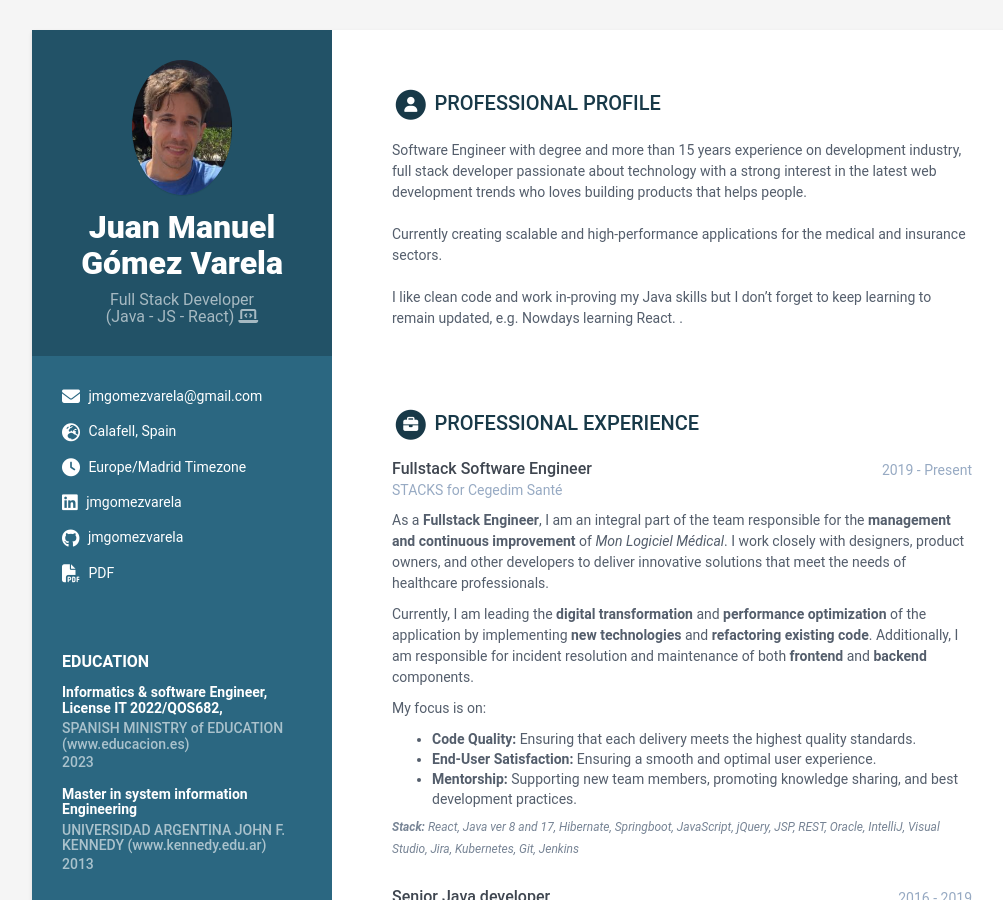
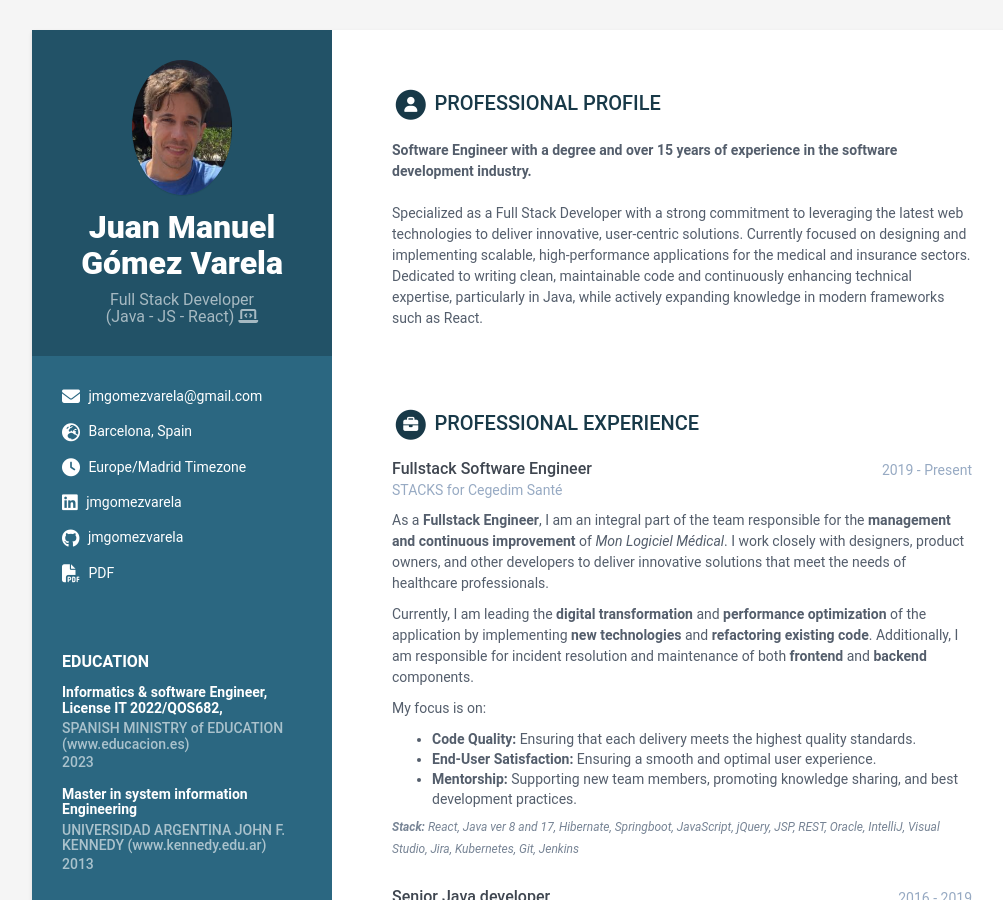
Before and after one commit to jmgomezvarela/curriculum, a Jekyll site: the page built from index.html, in a window 1280 px wide and 900 px high. Shown: the whole window, without its empty margins (108-1111 px from the left). Built offline with Jekyll 4.4.1, drawn with Linux system fonts in a browser that asks for light colours.

Commit message:
Update data.yml
Fixed intro

```diff
--- a/_data/data.yml
+++ b/_data/data.yml
@@ -10,7 +10,7 @@ sidebar:
 
   # Sidebar links
   email: [ jmgomezvarela@gmail.com ]
-  location: Calafell, Spain
+  location: Barcelona, Spain
   timezone: Europe/Madrid
   linkedin: [ jmgomezvarela ]
   github: [ jmgomezvarela ]
@@ -48,22 +48,17 @@ sidebar:
       - item: Competencies - Responsibility, interpersonal skills, and public speaking.
       - item: Licenses - B and A2 driver's licenses.
 
-
 career-profile:
   title: Professional Profile
   summary: |
-    Software Engineer with degree and more than 15 years experience on development industry,
-    full stack developer passionate about technology with a strong interest in the latest web development trends who loves building products that helps people. <BR><BR>
-    Currently creating scalable and high-performance applications for the medical and insurance sectors.<BR><BR>
-    I like clean code and work in-proving my Java skills but I don't forget to keep learning to remain updated, e.g. Nowdays learning React.
-    .<BR><BR>
-
+    **Software Engineer with a degree and over 15 years of experience in the software development industry.**<BR><BR>
+    Specialized as a Full Stack Developer with a strong commitment to leveraging the latest web technologies to deliver innovative, user-centric solutions.
+    Currently focused on designing and implementing scalable, high-performance applications for the medical and insurance sectors.
+    Dedicated to writing clean, maintainable code and continuously enhancing technical expertise, particularly in Java, while actively expanding knowledge in modern frameworks such as React.<BR><BR>
 
 education:
   title: Education
   info:
-
-
     - degree: Informatics & software Engineer, License IT 2022/QOS682,
       university: SPANISH MINISTRY of EDUCATION  (www.educacion.es)
       time: 2023
@@ -144,7 +139,7 @@ skills:
       level: 98%
 
     - name: React
-      level: 60%
+      level: 70%
 
     - name: HTML5 & CSS
       level: 95%
```
